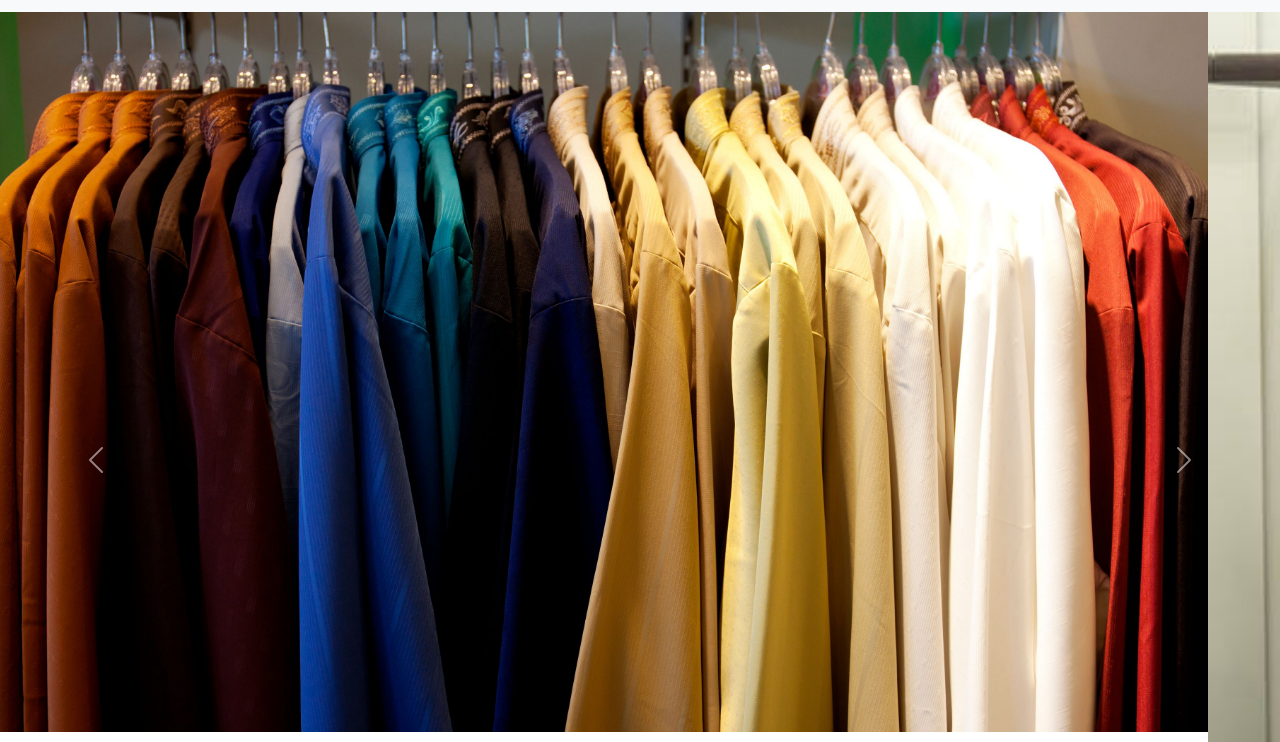
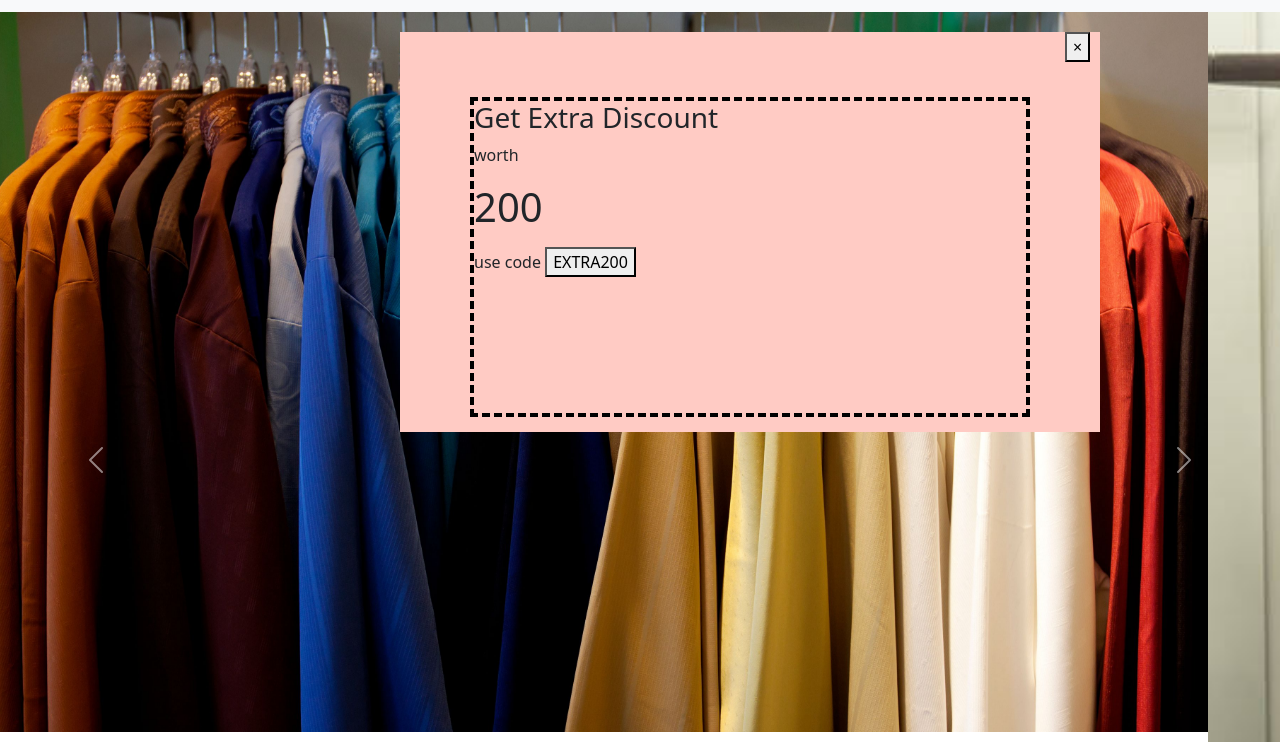
Before and after one commit to imprasadpatil/E-comproject, a plain HTML site: page index.html in a window 1280 px wide. Shown: the part 58-800 px from the top of the page. Drawn offline with nearby package versions, Linux system fonts and the light colour scheme.

Commit message:
Coupon Code Updated

```diff
--- a/ecomstyle.css
+++ b/ecomstyle.css
@@ -1,6 +1,25 @@
 body{
     background-color: white;
     color: black;
+}
+#cupon {
+    height: 400px;
+    width: 700px;
+    background-color: rgb(255, 203, 196);
+    position: absolute;
+    margin-left: 400px;
+    margin-top: 20px;
+    z-index: 10;
+}
+#closebtn{
+    margin-left: 95%;
+}
+#cuponmessage{
+    border: 4px black dashed;
+    margin-left: 10%;
+    margin-top: 5%;
+    height: 80%;
+    width: 80%;
 }
 .darkmode{
     background-color: black;
--- /dev/null
+++ b/home.js
@@ -0,0 +1,9 @@
+function loadcupon(){
+document.getElementById('cupon').style.display="block";
+document.getElementById('carousel').style.opacity="0.5";
+}
+
+const closecupon = () => {
+    document.getElementById('cupon').style.display="none";
+    document.getElementById('carousel').style.opacity="1";
+}
--- a/index.html
+++ b/index.html
@@ -8,6 +8,8 @@
     <link rel="icon" href="./Assets/logo.png">
     <!-- Local CSS -->
     <link rel="stylesheet" href="ecomstyle.css">
+    <!-- Local Javascript -->
+    <script src="./home.js"></script>
     <!-- CSS only -->
     <link href="https://cdn.jsdelivr.net/npm/bootstrap@5.2.0/dist/css/bootstrap.min.css" rel="stylesheet"
         integrity="sha384-gH2yIJqKdNHPEq0n4Mqa/HGKIhSkIHeL5AyhkYV8i59U5AR6csBvApHHNl/vI1Bx" crossorigin="anonymous">
@@ -73,6 +75,15 @@
             </nav>
         </div>
     </header>
+
+    <div id="cupon">
+        <button id="closebtn" onclick="closecupon()">&times;</button>
+        <div id="cuponmessage">
+            <h3>Get Extra Discount</h3>
+            <p>worth <h1>200</h1></p>
+            <p>use code <button>EXTRA200</button></p>
+        </div>
+    </div>
 
     <div class="carousel">
         <div id="carouselExampleControls" class="carousel slide" data-bs-ride="carousel">
@@ -202,6 +213,7 @@
             let mybody = document.body;
             mybody.classList.toggle('darkmode')
         }
+        window.onload=loadcupon()
     </script>
 </body>
 
```
